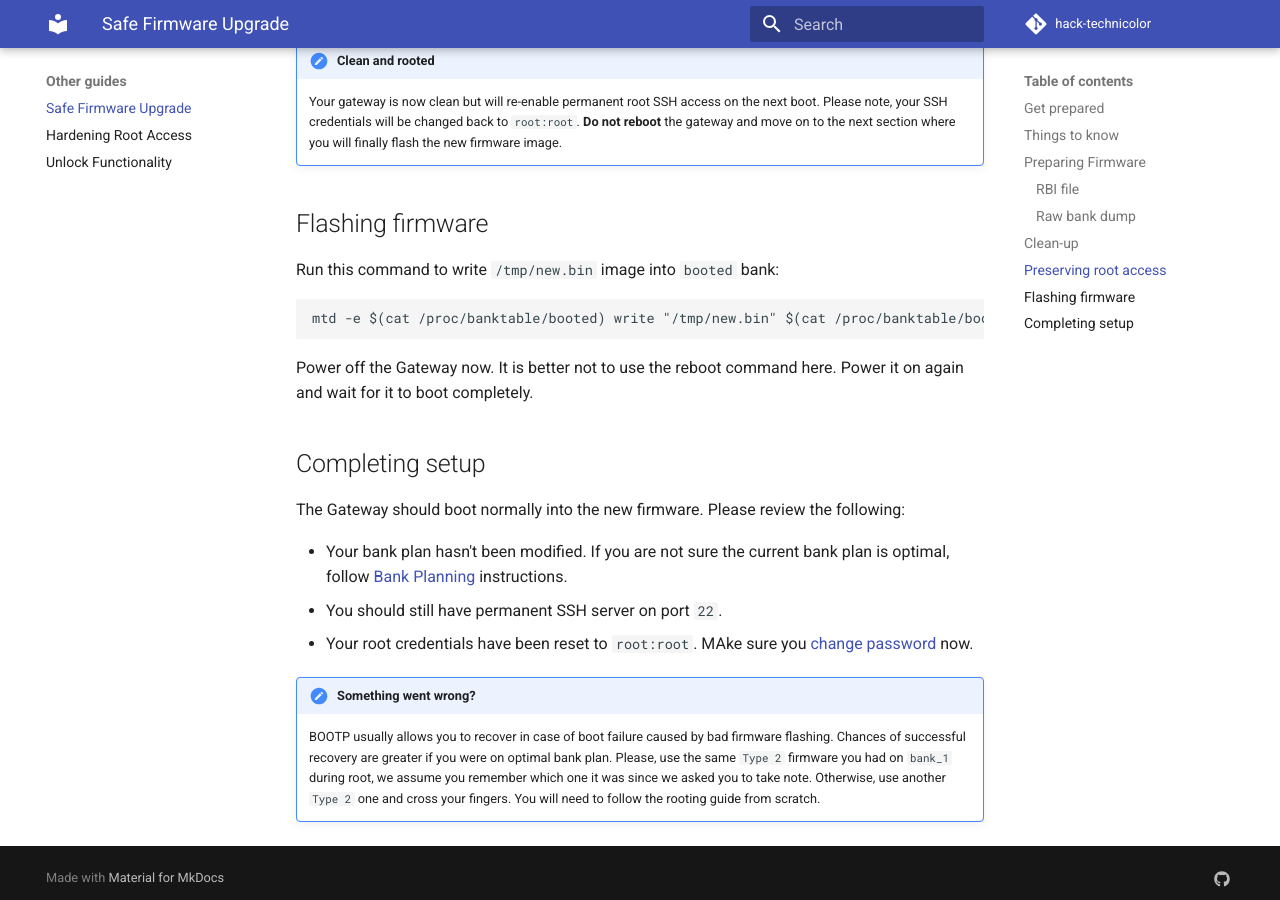
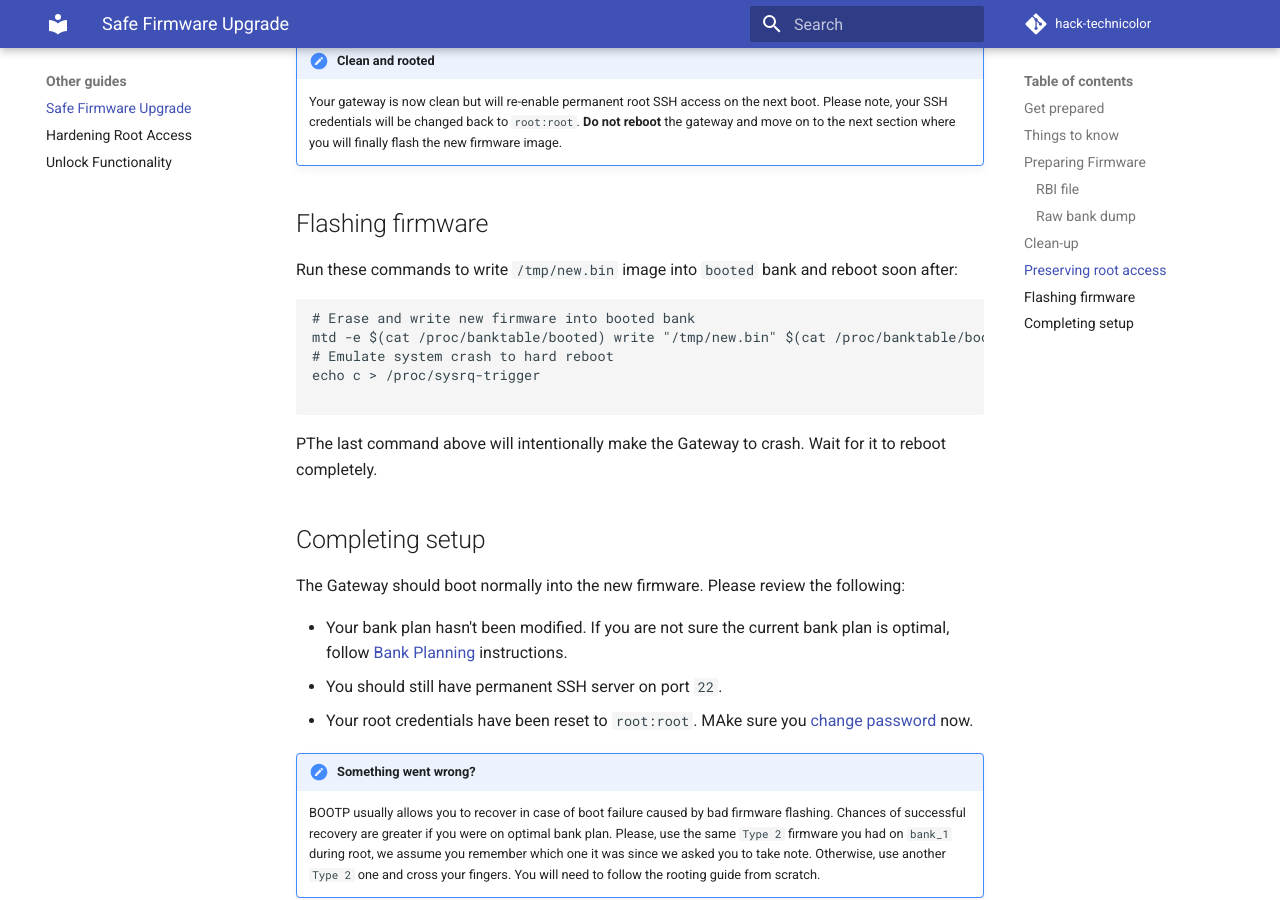
Before and after one commit to hack-technicolor/hack-technicolor, an MkDocs documentation site: the page built from docs/Upgrade.md, in a window 1280 px wide and 900 px high, scrolled down 4242 px. Built offline with MkDocs 1.6.1 and Material for MkDocs 9.7.7, drawn with Linux system fonts in a browser that asks for light colours; comment, search, counter and statistics services are not loaded.

Commit message:
Use sysrq crash in place of manual power off

````diff
--- a/docs/Upgrade.md
+++ b/docs/Upgrade.md
@@ -134,13 +134,17 @@ sync
 
 ## Flashing firmware
 
-Run this command to write `/tmp/new.bin` image into `booted` bank:
+Run these commands to write `/tmp/new.bin` image into `booted` bank and reboot soon after:
 
 ```bash
+# Erase and write new firmware into booted bank
 mtd -e $(cat /proc/banktable/booted) write "/tmp/new.bin" $(cat /proc/banktable/booted)
+# Emulate system crash to hard reboot
+echo c > /proc/sysrq-trigger
+
 ```
 
-Power off the Gateway now. It is better not to use the reboot command here. Power it on again and wait for it to boot completely.
+PThe last command above will intentionally make the Gateway to crash. Wait for it to reboot completely.
 
 ## Completing setup
 
````
Also changed, not shown: docs/Hacking/PostRoot.md (+4 -2 lines).
